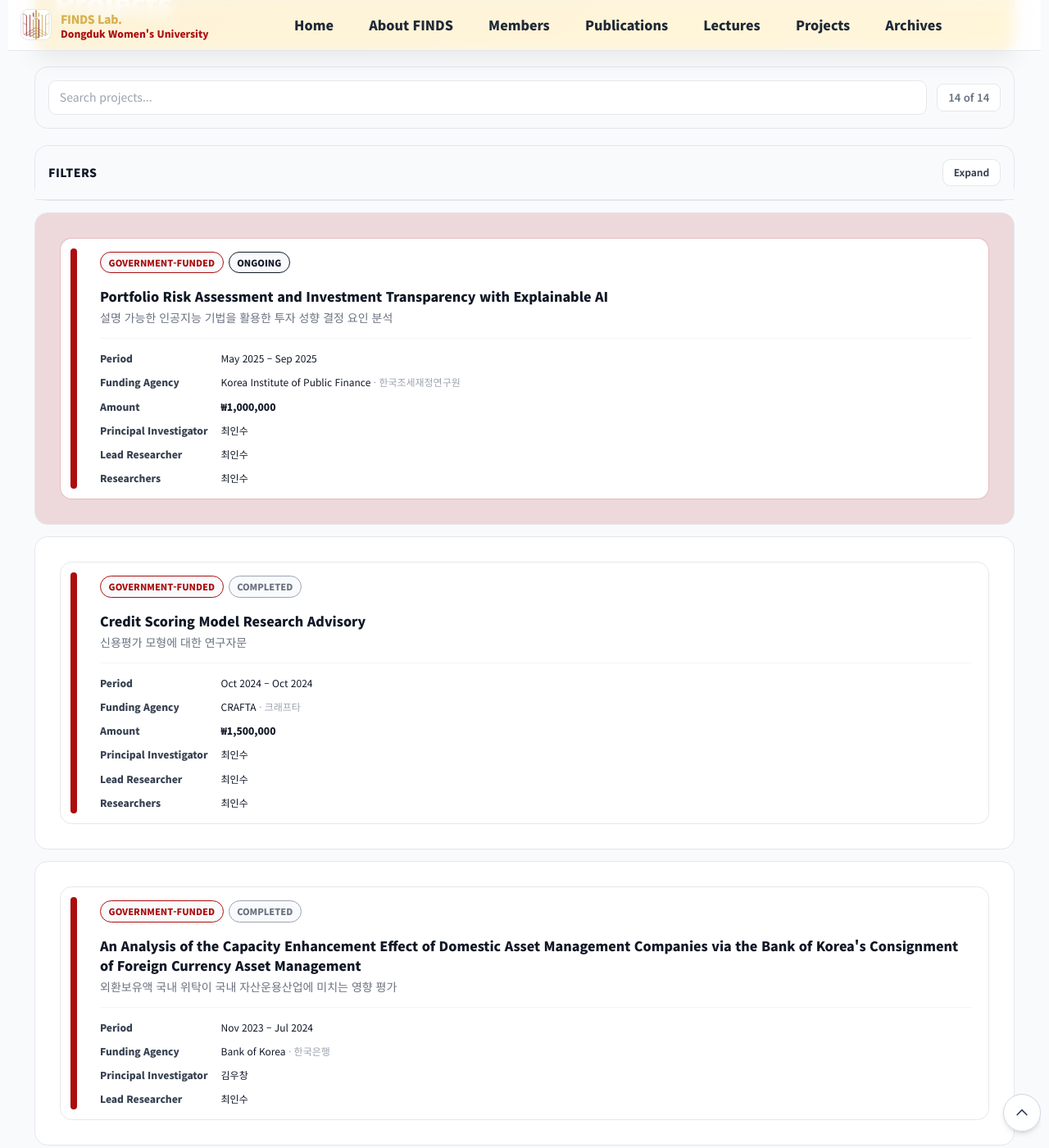
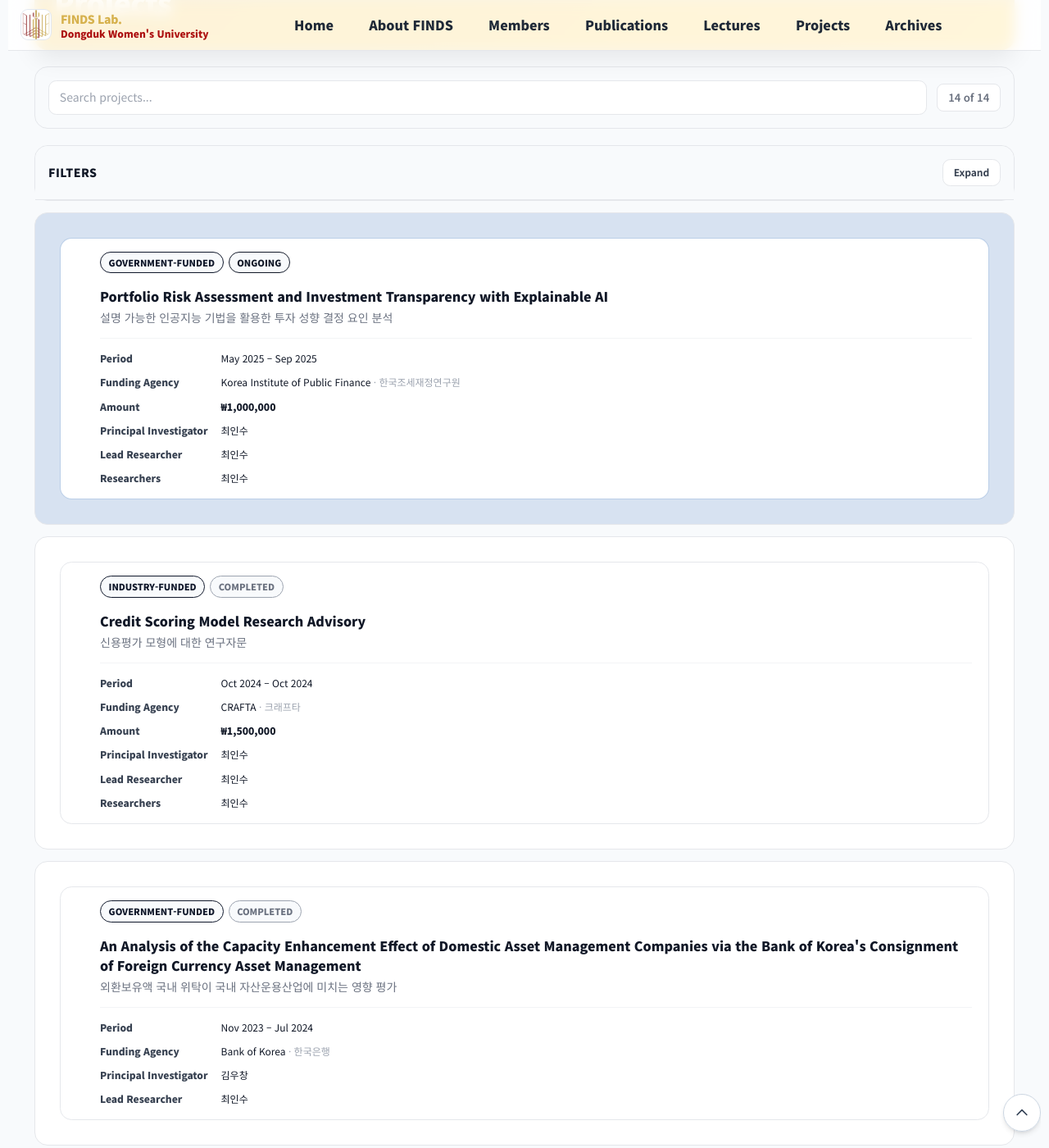
Before and after one commit to FinDS-Lab/site, a Jekyll site: the page built from projects.html, in a window 1280 px wide and 1400 px high, scrolled down 257 px. Shown: the whole window at 82% size. Built offline with Jekyll 4.4.1, drawn with Linux system fonts in a browser that asks for light colours; nearby versions of some CDN libraries; some of the changed text lies outside the part shown.

Commit message:
Update projects.html

```diff
--- a/projects.html
+++ b/projects.html
@@ -10,8 +10,9 @@
       --gold: rgb(214, 177, 77);
       --gold-mid: rgb(234, 197, 97);
       --gold-dark: rgb(194, 157, 57);
-      --public-red: rgb(172, 14, 14);
-      --private-gold: rgb(214, 177, 77);
+      --government-blue: rgb(14, 82, 172);
+      --industry-gold: rgb(214, 177, 77);
+      --academic-green: rgb(34, 139, 34);
       --ongoing-black: #111827;
       --completed-gray: #9ca3af;
     }
@@ -231,12 +232,14 @@
   /* Card (outer tint = type color) */
   .card{border-radius:1rem;overflow:hidden;display:block}
 
-  .card.card--public-ongoing{background:rgba(172, 14, 14, 0.14) !important}
-  .card.card--private-ongoing{background:rgba(214, 177, 77, 0.18) !important}
+  .card.card--government-ongoing{background:rgba(14, 82, 172, 0.14) !important}
+  .card.card--industry-ongoing{background:rgba(214, 177, 77, 0.18) !important}
+  .card.card--academic-ongoing{background:rgba(34, 139, 34, 0.14) !important}
   .card.card--completed{background:#ffffff}
 
-  .card.card--public-ongoing .inner{border-color: rgba(172, 14, 14, 0.28)}
-  .card.card--private-ongoing .inner{border-color: rgba(214, 177, 77, 0.35)}
+  .card.card--government-ongoing .inner{border-color: rgba(14, 82, 172, 0.28)}
+  .card.card--industry-ongoing .inner{border-color: rgba(214, 177, 77, 0.35)}
+  .card.card--academic-ongoing .inner{border-color: rgba(34, 139, 34, 0.28)}
 
   .inner{position:relative;background:#fff;border-radius:.9rem;margin:10px;overflow:hidden;border:1px solid #e5e7eb;transition:border-color .2s, box-shadow .2s}
   .card:hover .inner{box-shadow:0 6px 20px rgba(0,0,0,.06)}
@@ -344,8 +347,9 @@
 
   /* ===== Filters ===== */
   const FUNDING_TYPES = [
-    { value: "public", label: "Government-Funded", color: "var(--public-red)" },
-    { value: "private", label: "Industry-Funded", color: "var(--private-gold)" }
+    { value: "government", label: "Government-Funded", color: "var(--government-blue)" },
+    { value: "industry", label: "Industry-Funded", color: "var(--industry-gold)" },
+    { value: "academic", label: "Academic", color: "var(--academic-green)" }
   ];
 
   const STATUSES = [
@@ -385,10 +389,24 @@
   }
 
   function getFundingColor(type){
-    if (type === 'private' || type === 'contract') {
-      return 'var(--private-gold)';
+    if (type === 'industry') {
+      return 'var(--industry-red)';
+    } else if (type === 'academic') {
+      return 'var(--academic-black)';
+    } else {
+      // government as default
+      return 'var(--government-gold)';
     }
-    return 'var(--public-red)';
+  }
+
+  function getFundingLabel(type){
+    if (type === 'industry') {
+      return 'Industry-Funded';
+    } else if (type === 'academic') {
+      return 'Academic';
+    } else {
+      return 'Government-Funded';
+    }
   }
 
   function byStartDesc(a,b){
@@ -453,8 +465,7 @@
     const roles = project.roles || {};
     const rolesText = [roles.principalInvestigator, roles.leadResearcher, ...(roles.researchers||[])].filter(Boolean).join(' ');
     const keywordsText = (project.keywords||[]).join(' ');
-    const fundingText = project.type === 'industry' ? 'industry funded' :
-                       (project.type === 'academic' ? 'academic' : 'government funded');
+    const fundingText = getFundingLabel(project.type);
     const statusText = computeStatus(project.period);
     const searchText = `${project.titleEn} ${project.titleKo} ${project.fundingAgency} ${rolesText} ${keywordsText} ${fundingText} ${statusText}`.toLowerCase();
     return searchText.includes(q.toLowerCase());
@@ -475,15 +486,13 @@
 
   /* ===== Card ===== */
   function createCard(project){
-    // 디버깅용 - 각 프로젝트의 타입 확인
-    console.log(`Project: ${project.titleEn}, Type: ${project.type}`);
-
     const fundingColor = getFundingColor(project.type);
+    const fundingLabel = getFundingLabel(project.type);
     const periodFmt = formatPeriod(project.period);
     const status = computeStatus(project.period);
 
     const keywordBadges = (project.keywords||[]).map(k=>`<span class="badge">${esc(k)}</span>`).join('');
-    const fundingBadge = `<span class="badge" style="border-color:${fundingColor};color:${fundingColor}">${project.type==='private'?'Industry-Funded':(project.type==='contract'?'Contract':'Government-Funded')}</span>`;
+    const fundingBadge = `<span class="badge" style="border-color:${fundingColor};color:${fundingColor}">${fundingLabel}</span>`;
     const statusBadge = `<span class="badge" style="border-color:${status==='ongoing'?'#111827':'#9ca3af'};color:${status==='ongoing'?'#111827':'#6b7280'}">${status==='ongoing'?'Ongoing':'Completed'}</span>`;
 
     const r = project.roles || {};
@@ -495,7 +504,14 @@
     if (status === 'completed') {
       outerClass = 'card--completed';
     } else {
-      outerClass = (project.type === 'private' || project.type === 'contract') ? 'card--private-ongoing' : 'card--public-ongoing';
+      // For ongoing projects, use type-specific classes
+      if (project.type === 'industry') {
+        outerClass = 'card--industry-ongoing';
+      } else if (project.type === 'academic') {
+        outerClass = 'card--academic-ongoing';
+      } else {
+        outerClass = 'card--government-ongoing';
+      }
     }
 
     const notchColor = fundingColor;
```
Also changed, not shown: other parts of projects.html (+0 -6 lines).
